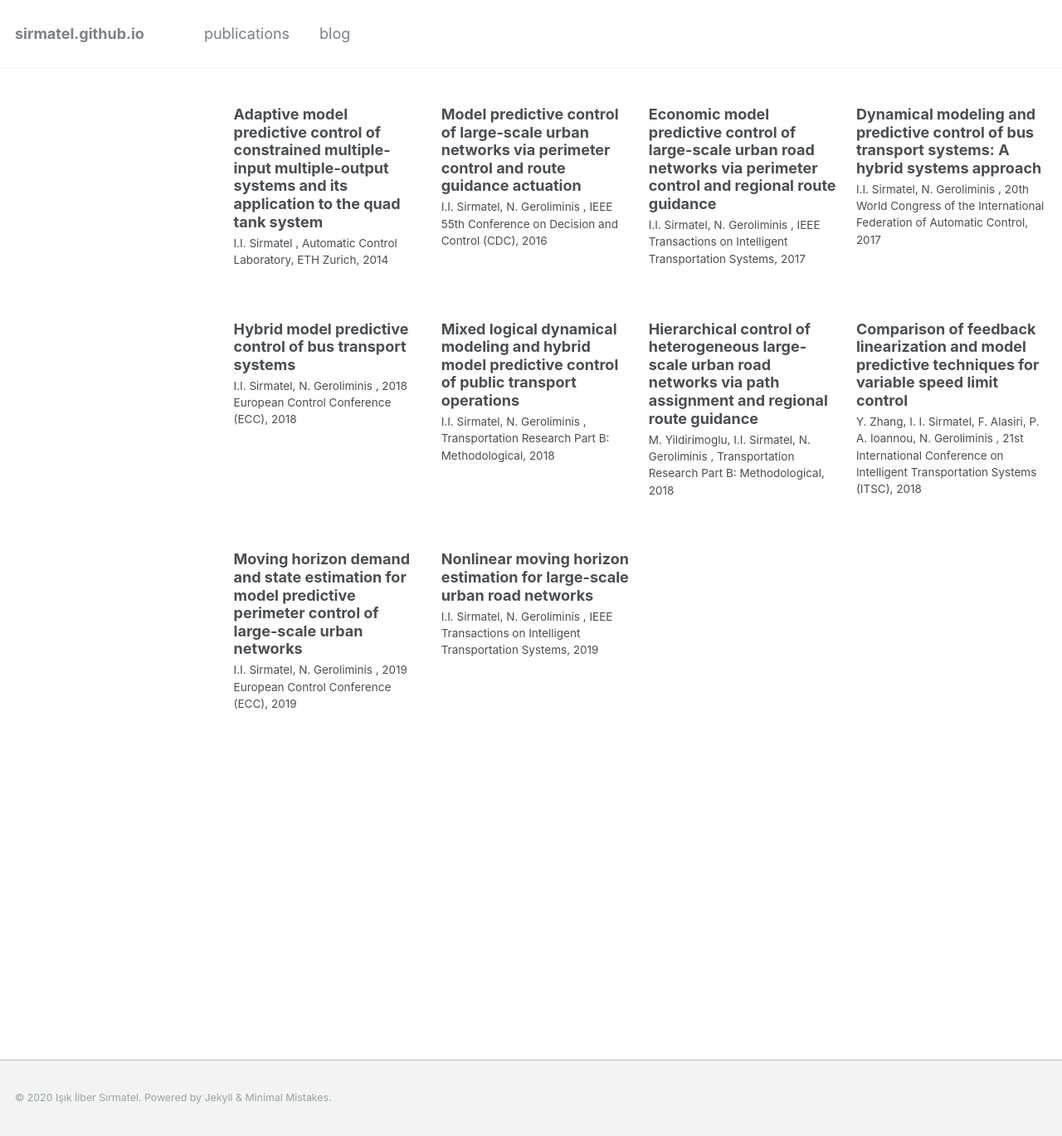
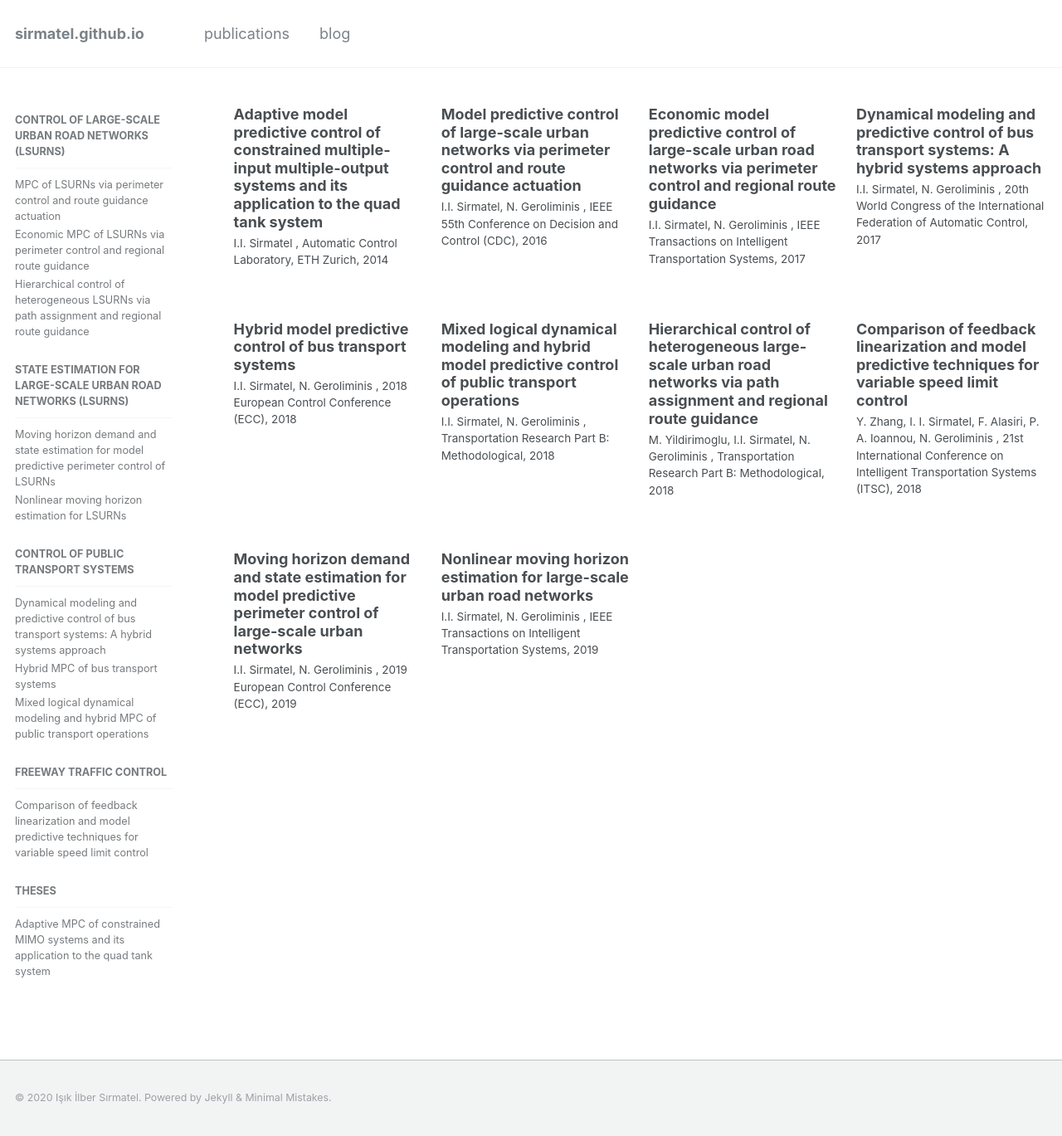
Before and after one commit to sirmatel/sirmatel.github.io, a Jekyll site: the page built from _pages/publications.md, in a window 1280 px wide and 1369 px high. Shown: the whole window at 83% size. Built offline with Jekyll 4.4.1, drawn with Linux system fonts in a browser that asks for light colours.

Commit message:
Update navigation.yml

```diff
--- a/_data/navigation.yml
+++ b/_data/navigation.yml
@@ -8,6 +8,40 @@ main:
 
   - title: "blog"
     url: /blog
+
+
+publications:
+  - title: control of large-scale urban road networks (LSURNs)
+    children:
+      - title: "MPC of LSURNs via perimeter control and route guidance actuation"
+        url: /publications/sirmatel2016
+      - title: "Economic MPC of LSURNs via perimeter control and regional route guidance"
+        url: /publications/sirmatel2017
+      - title: "Hierarchical control of heterogeneous LSURNs via path assignment and regional route guidance"
+        url: /publications/yildirimoglu2018
+  - title: state estimation for large-scale urban road networks (LSURNs)
+    children:
+      - title: "Moving horizon demand and state estimation for model predictive perimeter control of LSURNs"
+        url: /publications/sirmatel2019
+      - title: "Nonlinear moving horizon estimation for LSURNs"
+        url: /publications/sirmatel2019b
+  - title: control of public transport systems
+    children:
+      - title: "Dynamical modeling and predictive control of bus transport systems: A hybrid systems approach"
+        url: /publications/sirmatel2017b
+      - title: "Hybrid MPC of bus transport systems"
+        url: /publications/sirmatel2018b
+      - title: "Mixed logical dynamical modeling and hybrid MPC of public transport operations"
+        url: /publications/sirmatel2018
+  - title: freeway traffic control
+    children:
+      - title: "Comparison of feedback linearization and model predictive techniques for variable speed limit control"
+        url: /publications/zhang2018
+  - title: theses
+    children:
+      - title: "Adaptive MPC of constrained MIMO systems and its application to the quad tank system"
+        url: /publications/sirmatel2014
+
 
 blog:
   - title: control
```
